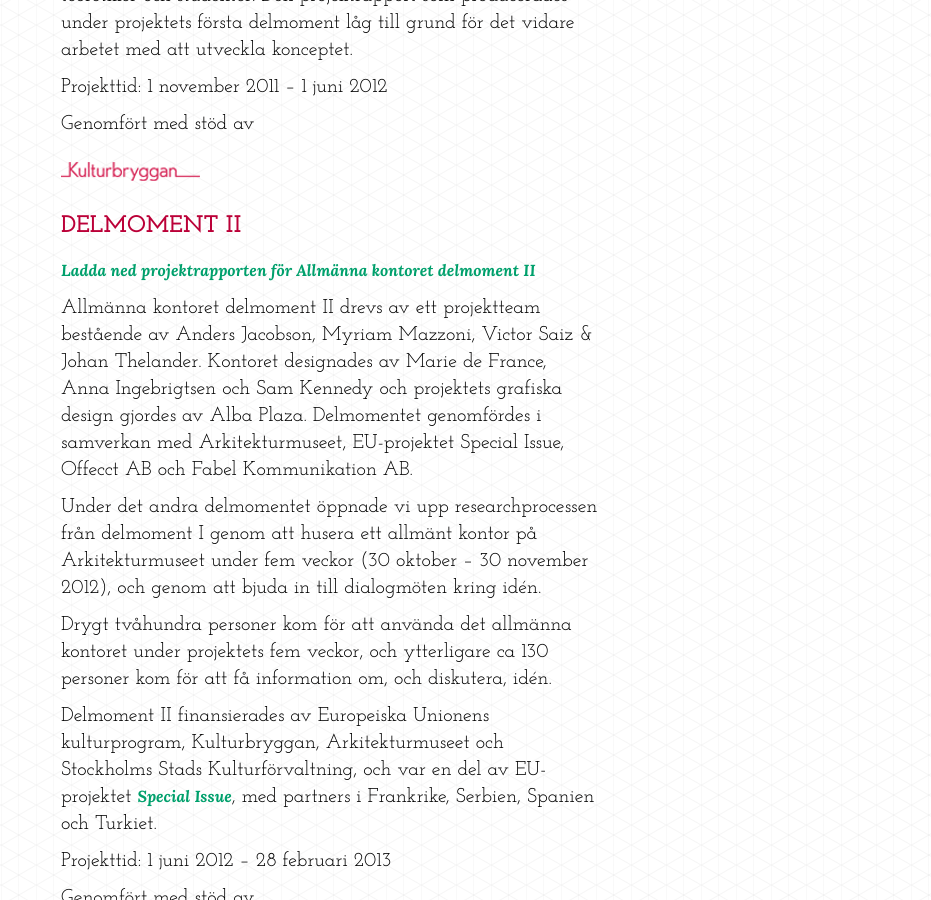
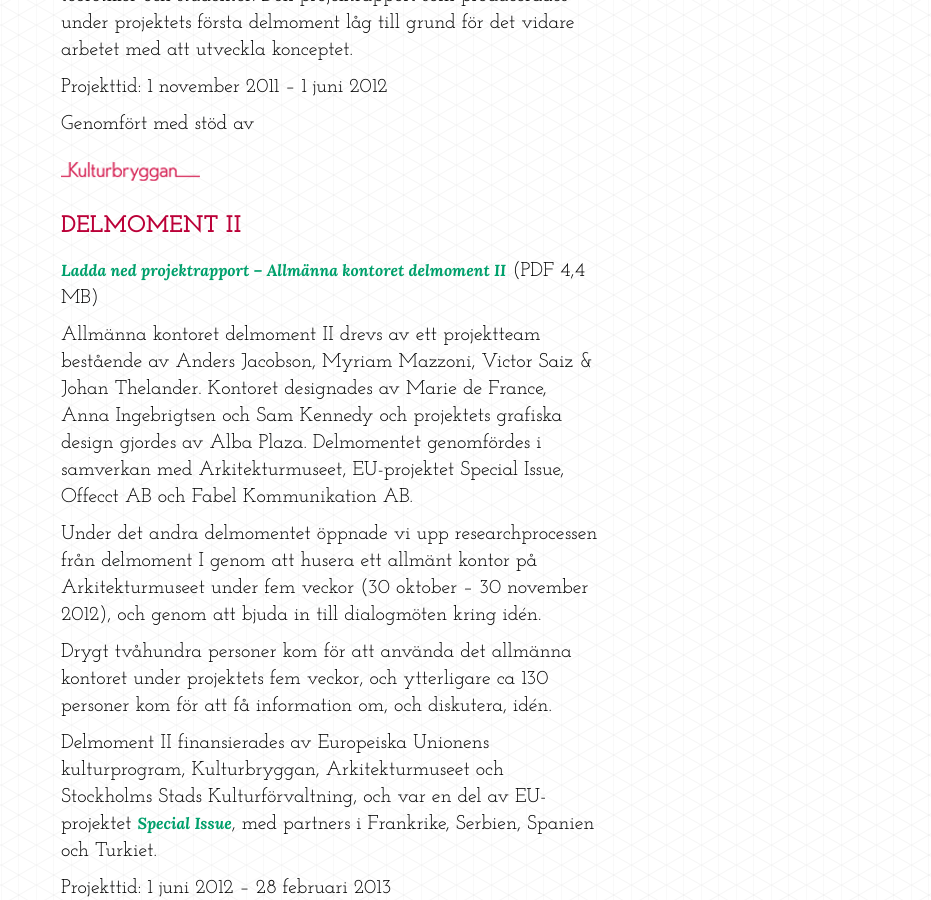
Before and after one commit to dilettant/allmannakontoret, a Jekyll site: the page built from om_projektet/delmoment.md, in a window 1280 px wide and 900 px high, scrolled down 995 px. Shown: the whole window, without its empty margins (349-1280 px from the left). Built offline with Jekyll 4.4.1, drawn with Linux system fonts in a browser that asks for light colours; comment, search, counter and statistics services are not loaded.

Commit message:
Small correction on link text

```diff
--- a/om_projektet/delmoment.md
+++ b/om_projektet/delmoment.md
@@ -20,7 +20,7 @@
 
 ## Delmoment II {#delmoment_ii}
 
-[Ladda ned projektrapporten för Allmänna kontoret delmoment II](http://ubuntuone.com/5KKmO2VNCbjAJDx99ydJXu)
+[Ladda ned projektrapport – Allmänna kontoret delmoment II](http://ubuntuone.com/5KKmO2VNCbjAJDx99ydJXu) (PDF 4,4 MB)
 
 Allmänna kontoret delmoment II drevs av ett projektteam bestående av Anders Jacobson, Myriam Mazzoni, Victor Saiz & Johan Thelander. Kontoret designades av Marie de France, Anna Ingebrigtsen och Sam Kennedy och projektets grafiska design gjordes av Alba Plaza. Delmomentet genomfördes i samverkan med Arkitekturmuseet, EU-projektet Special Issue, Offecct AB och Fabel Kommunikation AB.
 
```
